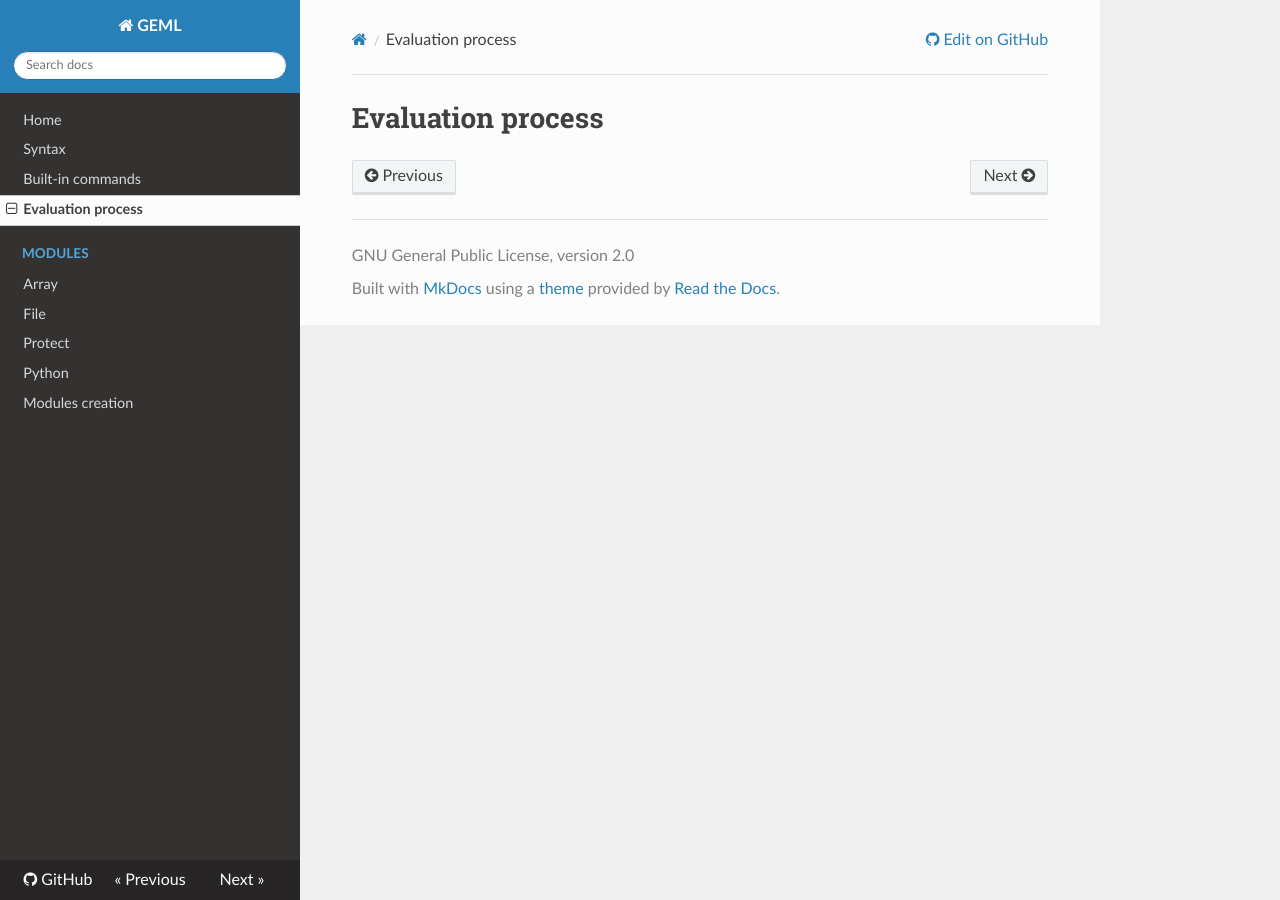
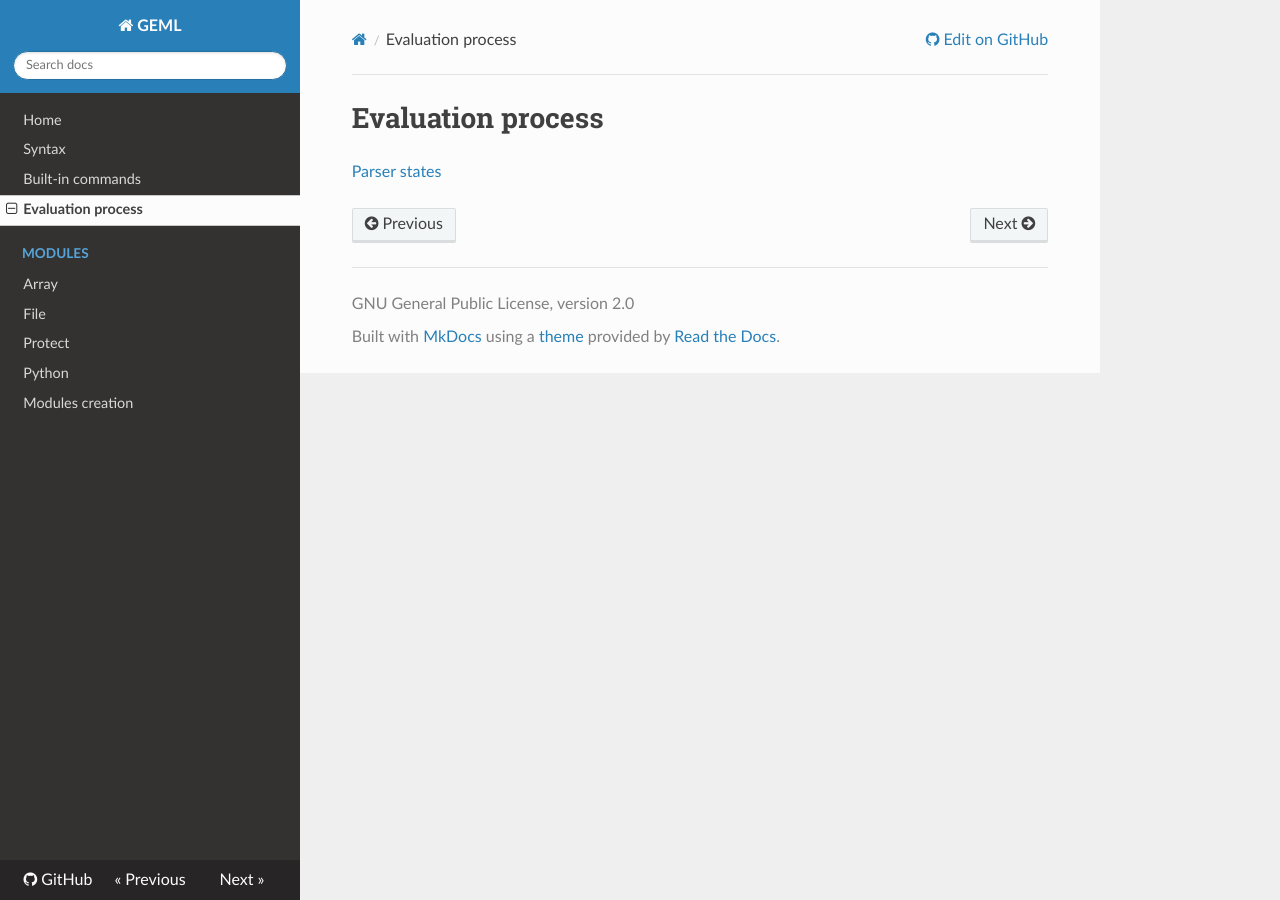
Before and after one commit to Cynerd/geml, an MkDocs documentation site: the page built from docs/evaluation.md, in a window 1280 px wide. Built offline with MkDocs 1.6.1, drawn with Linux system fonts in a browser that asks for light colours; nearby versions of some CDN libraries; old or Windows-style settings are respelled for this version of MkDocs.

Commit message:
Add parser states graph

```diff
--- a/docs/evaluation.md
+++ b/docs/evaluation.md
@@ -1,2 +1,3 @@
 Evaluation process
 ==================
+[Parser states](parser-states.dot.png)
```
Also changed, not shown: 3 other files.
